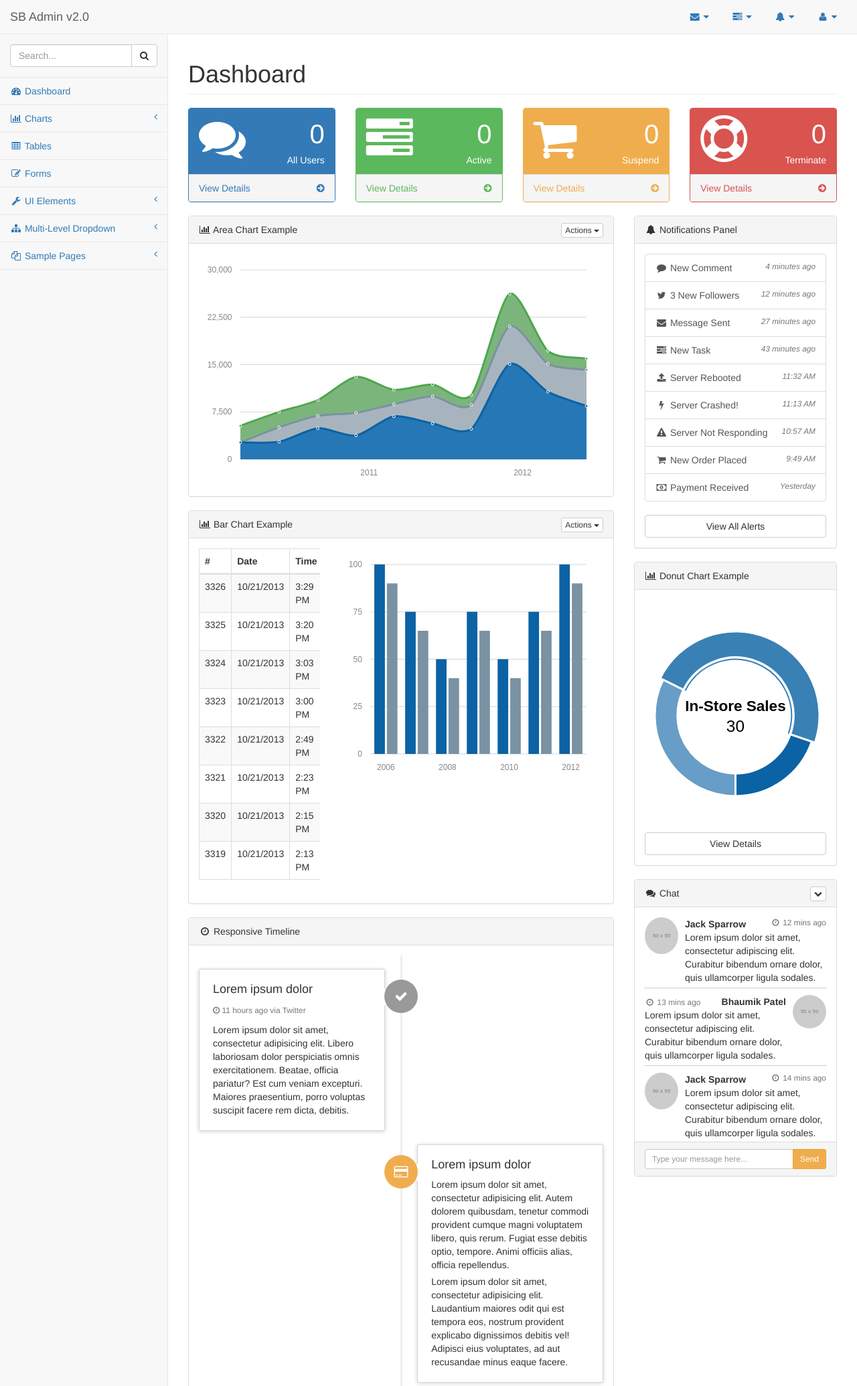
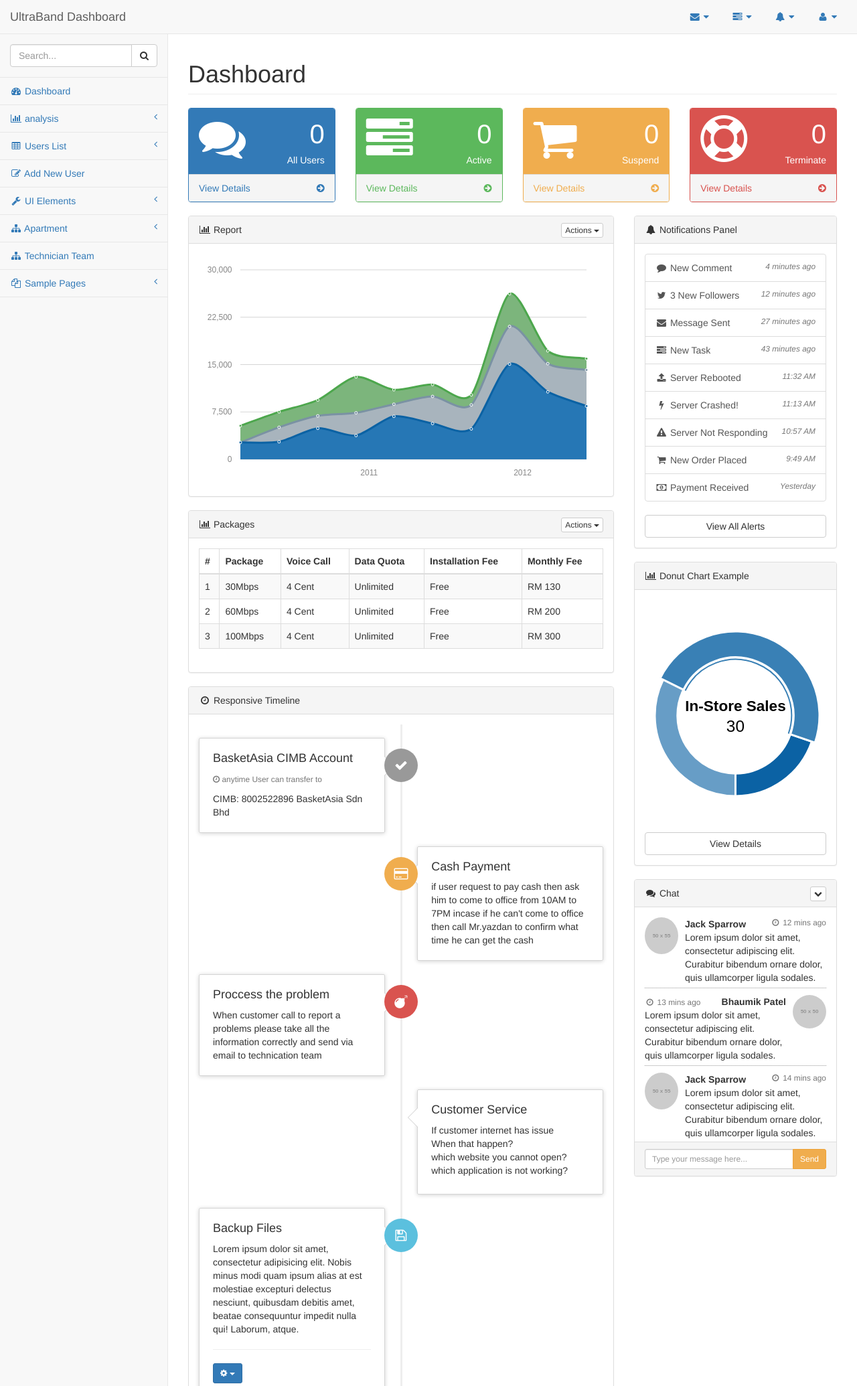
Before and after one commit to thesahebi/PHP-Dashboard, a PHP site: page /pages/index.php in a window 1280 px wide. Shown: the top 2070 px of the page at 67% size. Run offline with PHP 8.4, Linux system fonts and the light colour scheme; grey boxes labelled with a size stand in for pictures from a placeholder-image service; data that the repository does not hold is empty; some libraries are stand-ins or nearby versions.

Commit message:
changes to index

```diff
--- a/pages/conn.php
+++ b/pages/conn.php
@@ -1,14 +1,7 @@
 <?php
+$localhost = "localhost";
 $username = "root";
 $password = "abcd@1234";
-$hostname = "localhost";
-$db_name = "ultrabandsm";
-
-//connection to the database
-$mysqli = new mysqli($hostname, $username, $password, $db_name);
-/* check connection */
-if ($mysqli->connect_errno) {
-    printf("Connect failed: %s\n", $mysqli->connect_error);
-    exit();
-}
+$database = "ultrabandsm";
+$mysqli = mysqli_connect('localhost', 'root', 'abcd@1234','ultrabandsm') or die("Invalid connection");
 ?>
--- a/pages/index.php
+++ b/pages/index.php
@@ -1,23 +1,23 @@
 <?php
     require('conn.php');
 
-    $query = "select count(*) from test";
-    $result = mysqli_query($mysqli, $query) or die("invalid");
+    $query = "select count(*) from users";
+    $result = mysqli_query($mysqli, $query) or die("invalid 1");
     $row = mysqli_fetch_array($result);
     $total = $row[0];
 
-    $query0 = "select count(*) from test where status='Active'";
-    $result0 = mysqli_query($mysqli, $query0) or die("invalid");
+    $query0 = "select count(*) from users where status='Active'";
+    $result0 = mysqli_query($mysqli, $query0) or die("invalid 2");
     $row0 = mysqli_fetch_array($result0);
     $total0 = $row0[0];
 
-    $query1 = "select count(*) from test where status='Suspend'";
-    $result1 = mysqli_query($mysqli, $query1) or die("invalid");
+    $query1 = "select count(*) from users where status='Suspend'";
+    $result1 = mysqli_query($mysqli, $query1) or die("invalid 3");
     $row1 = mysqli_fetch_array($result1);
     $total1 = $row1[0];
 
-    $query2 = "select count(*) from test where status='Terminate'";
-    $result2 = mysqli_query($mysqli, $query2) or die("invalid");
+    $query2 = "select count(*) from users where status='Terminate'";
+    $result2 = mysqli_query($mysqli, $query2) or die("invalid 4");
     $row2 = mysqli_fetch_array($result2);
     $total2 = $row2[0];
 ?>
@@ -26,7 +26,6 @@
 <html lang="en">
 
 <head>
-
     <meta charset="utf-8">
     <meta http-equiv="X-UA-Compatible" content="IE=edge">
     <meta name="viewport" content="width=device-width, initial-scale=1">
@@ -72,7 +71,7 @@
                     <span class="icon-bar"></span>
                     <span class="icon-bar"></span>
                 </button>
-                <a class="navbar-brand" href="index.html">SB Admin v2.0</a>
+                <a class="navbar-brand" href="index.html">UltraBand Dashboard</a>
             </div>
             <!-- /.navbar-header -->
 
@@ -304,7 +303,7 @@
                             <a href="index.html"><i class="fa fa-dashboard fa-fw"></i> Dashboard</a>
                         </li>
                         <li>
-                            <a href="#"><i class="fa fa-bar-chart-o fa-fw"></i> Charts<span class="fa arrow"></span></a>
+                            <a href="#"><i class="fa fa-bar-chart-o fa-fw"></i> analysis<span class="fa arrow"></span></a>
                             <ul class="nav nav-second-level">
                                 <li>
                                     <a href="flot.html">Flot Charts</a>
@@ -316,10 +315,21 @@
                             <!-- /.nav-second-level -->
                         </li>
                         <li>
-                            <a href="tables.html"><i class="fa fa-table fa-fw"></i> Tables</a>
+                            <a href="tables.php"><i class="fa fa-table fa-fw"></i> Users List<span class="fa arrow"></span></a></a>
+                            <ul class="nav nav-third-level">
+                                <li>
+                                    <a href="tables.php">Active</a>
+                                </li>
+                                <li>
+                                    <a href="sudpended_users.php">Suspended</a>
+                                </li>
+                                <li>
+                                    <a href="terminated.php">Terminated</a>
+                                </li>
+                            </ul>
                         </li>
                         <li>
-                            <a href="forms.html"><i class="fa fa-edit fa-fw"></i> Forms</a>
+                            <a href="forms.html"><i class="fa fa-edit fa-fw"></i> Add New User</a>
                         </li>
                         <li>
                             <a href="#"><i class="fa fa-wrench fa-fw"></i> UI Elements<span class="fa arrow"></span></a>
@@ -346,15 +356,36 @@
                             <!-- /.nav-second-level -->
                         </li>
                         <li>
-                            <a href="#"><i class="fa fa-sitemap fa-fw"></i> Multi-Level Dropdown<span class="fa arrow"></span></a>
+                            <a href="#"><i class="fa fa-sitemap fa-fw"></i> Apartment<span class="fa arrow"></span></a>
                             <ul class="nav nav-second-level">
                                 <li>
-                                    <a href="#">Second Level Item</a>
+                                    <a href="permai_putera.php">Permai Putera</a>
                                 </li>
                                 <li>
-                                    <a href="#">Second Level Item</a>
+                                    <a href="permai_putri.php">Permai Puteri</a>
                                 </li>
                                 <li>
+                                    <a href="permai_seri.php">Permai Seri</a>
+                                </li>
+                                <li>
+                                    <a href="permai_court_1.php">Permai Court One</a>
+                                </li>
+                                <li>
+                                    <a href="permai_court_2">Permai Court Two</a>
+                                </li>
+                                <li>
+                                    <a href="kojaya.php">Kojaya Condominiom</a>
+                                </li>
+                                <li>
+                                    <a href="dsuria.php">D'Suria Residency</a>
+                                </li>
+                                <li>
+                                    <a href="mcity.php">Mcity Jalan Ampang</a>
+                                </li>
+                                <li>
+                                    <a href="gcb.php">GCB Court</a>
+                                </li>
+                                <!--<li>
                                     <a href="#">Third Level <span class="fa arrow"></span></a>
                                     <ul class="nav nav-third-level">
                                         <li>
@@ -376,6 +407,10 @@
                             <!-- /.nav-second-level -->
                         </li>
                         <li>
+                            <a href="technician.php"><i class="fa fa-sitemap fa-fw"></i> Technician Team</a>
+
+                        </li>
+                        <li>
                             <a href="#"><i class="fa fa-files-o fa-fw"></i> Sample Pages<span class="fa arrow"></span></a>
                             <ul class="nav nav-second-level">
                                 <li>
@@ -394,6 +429,7 @@
             <!-- /.navbar-static-side -->
         </nav>
 
+<!-- dashboard page -->
         <div id="page-wrapper">
             <div class="row">
                 <div class="col-lg-12">
@@ -497,7 +533,7 @@
                 <div class="col-lg-8">
                     <div class="panel panel-default">
                         <div class="panel-heading">
-                            <i class="fa fa-bar-chart-o fa-fw"></i> Area Chart Example
+                            <i class="fa fa-bar-chart-o fa-fw"></i> Report
                             <div class="pull-right">
                                 <div class="btn-group">
                                     <button type="button" class="btn btn-default btn-xs dropdown-toggle" data-toggle="dropdown">
@@ -527,7 +563,7 @@
                     <!-- /.panel -->
                     <div class="panel panel-default">
                         <div class="panel-heading">
-                            <i class="fa fa-bar-chart-o fa-fw"></i> Bar Chart Example
+                            <i class="fa fa-bar-chart-o fa-fw"></i> Packages
                             <div class="pull-right">
                                 <div class="btn-group">
                                     <button type="button" class="btn btn-default btn-xs dropdown-toggle" data-toggle="dropdown">
@@ -549,75 +585,55 @@
                             </div>
                         </div>
                         <!-- /.panel-heading -->
+
                         <div class="panel-body">
                             <div class="row">
-                                <div class="col-lg-4">
+                                <div class="col-lg-12">
                                     <div class="table-responsive">
                                         <table class="table table-bordered table-hover table-striped">
                                             <thead>
                                                 <tr>
                                                     <th>#</th>
-                                                    <th>Date</th>
-                                                    <th>Time</th>
-                                                    <th>Amount</th>
+                                                    <th>Package</th>
+                                                    <th>Voice Call</th>
+                                                    <th>Data Quota</th>
+                                                    <th>Installation Fee</th>
+                                                    <th>Monthly Fee</th>
                                                 </tr>
                                             </thead>
                                             <tbody>
                                                 <tr>
-                                                    <td>3326</td>
-                                                    <td>10/21/2013</td>
-                                                    <td>3:29 PM</td>
-                                                    <td>$321.33</td>
+                                                    <td>1</td>
+                                                    <td>30Mbps</td>
+                                                    <td>4 Cent</td>
+                                                    <td>Unlimited</td>
+                                                    <td>Free</td>
+                                                    <td>RM 130</td>
                                                 </tr>
                                                 <tr>
-                                                    <td>3325</td>
-                                                    <td>10/21/2013</td>
-                                                    <td>3:20 PM</td>
-                                                    <td>$234.34</td>
+                                                    <td>2</td>
+                                                    <td>60Mbps</td>
+                                                    <td>4 Cent</td>
+                                                    <td>Unlimited</td>
+                                                    <td>Free</td>
+                                                    <td>RM 200</td>
                                                 </tr>
                                                 <tr>
-                                                    <td>3324</td>
-                                                    <td>10/21/2013</td>
-                                                    <td>3:03 PM</td>
-                                                    <td>$724.17</td>
+                                                    <td>3</td>
+                                                    <td>100Mbps</td>
+                                                    <td>4 Cent</td>
+                                                    <td>Unlimited</td>
+                                                    <td>Free</td>
+                                                    <td>RM 300</td>
                                                 </tr>
-                                                <tr>
-                                                    <td>3323</td>
-                                                    <td>10/21/2013</td>
-                                                    <td>3:00 PM</td>
-                                                    <td>$23.71</td>
-                                                </tr>
-                                                <tr>
-                                                    <td>3322</td>
-                                                    <td>10/21/2013</td>
-                                                    <td>2:49 PM</td>
-                                                    <td>$8345.23</td>
-                                                </tr>
-                                                <tr>
-                                                    <td>3321</td>
-                                                    <td>10/21/2013</td>
-                                                    <td>2:23 PM</td>
-                                                    <td>$245.12</td>
-                                                </tr>
-                                                <tr>
-                                                    <td>3320</td>
-                                                    <td>10/21/2013</td>
-                                                    <td>2:15 PM</td>
-                                                    <td>$5663.54</td>
-                                                </tr>
-                                                <tr>
-                                                    <td>3319</td>
-                                                    <td>10/21/2013</td>
-                                                    <td>2:13 PM</td>
-                                                    <td>$943.45</td>
-                                                </tr>
+
                                             </tbody>
                                         </table>
                                     </div>
                                     <!-- /.table-responsive -->
                                 </div>
                                 <!-- /.col-lg-4 (nested) -->
-                                <div class="col-lg-8">
+                               <!--  <div class="col-lg-8">
                                     <div id="morris-bar-chart"></div>
                                 </div>
                                 <!-- /.col-lg-8 (nested) -->
@@ -627,7 +643,7 @@
                         <!-- /.panel-body -->
                     </div>
                     <!-- /.panel -->
-                    <div class="panel panel-default">
+                   <div class="panel panel-default">
                         <div class="panel-heading">
                             <i class="fa fa-clock-o fa-fw"></i> Responsive Timeline
                         </div>
@@ -639,12 +655,12 @@
                                     </div>
                                     <div class="timeline-panel">
                                         <div class="timeline-heading">
-                                            <h4 class="timeline-title">Lorem ipsum dolor</h4>
-                                            <p><small class="text-muted"><i class="fa fa-clock-o"></i> 11 hours ago via Twitter</small>
+                                            <h4 class="timeline-title">BasketAsia CIMB Account</h4>
+                                            <p><small class="text-muted"><i class="fa fa-clock-o"></i> anytime User can transfer to</small>
                                             </p>
                                         </div>
                                         <div class="timeline-body">
-                                            <p>Lorem ipsum dolor sit amet, consectetur adipisicing elit. Libero laboriosam dolor perspiciatis omnis exercitationem. Beatae, officia pariatur? Est cum veniam excepturi. Maiores praesentium, porro voluptas suscipit facere rem dicta, debitis.</p>
+                                            <p>CIMB: 8002522896  BasketAsia Sdn Bhd</p>
                                         </div>
                                     </div>
                                 </li>
@@ -653,11 +669,10 @@
                                     </div>
                                     <div class="timeline-panel">
                                         <div class="timeline-heading">
-                                            <h4 class="timeline-title">Lorem ipsum dolor</h4>
+                                            <h4 class="timeline-title">Cash Payment</h4>
                                         </div>
                                         <div class="timeline-body">
-                                            <p>Lorem ipsum dolor sit amet, consectetur adipisicing elit. Autem dolorem quibusdam, tenetur commodi provident cumque magni voluptatem libero, quis rerum. Fugiat esse debitis optio, tempore. Animi officiis alias, officia repellendus.</p>
-                                            <p>Lorem ipsum dolor sit amet, consectetur adipisicing elit. Laudantium maiores odit qui est tempora eos, nostrum provident explicabo dignissimos debitis vel! Adipisci eius voluptates, ad aut recusandae minus eaque facere.</p>
+                                            <p>if user request to pay cash then ask him to come to office from 10AM to 7PM incase if he can't come to office then call Mr.yazdan to confirm what time he can get the cash</p>
                                         </div>
                                     </div>
                                 </li>
@@ -666,20 +681,27 @@
                                     </div>
                                     <div class="timeline-panel">
                                         <div class="timeline-heading">
-                                            <h4 class="timeline-title">Lorem ipsum dolor</h4>
+                                            <h4 class="timeline-title">Proccess the problem</h4>
                                         </div>
                                         <div class="timeline-body">
-                                            <p>Lorem ipsum dolor sit amet, consectetur adipisicing elit. Repellendus numquam facilis enim eaque, tenetur nam id qui vel velit similique nihil iure molestias aliquam, voluptatem totam quaerat, magni commodi quisquam.</p>
+                                            <p>When customer call to report a problems please take all the information correctly and send via email to technication team</p>
                                         </div>
                                     </div>
                                 </li>
                                 <li class="timeline-inverted">
                                     <div class="timeline-panel">
                                         <div class="timeline-heading">
-                                            <h4 class="timeline-title">Lorem ipsum dolor</h4>
+                                            <h4 class="timeline-title">Customer Service</h4>
                                         </div>
                                         <div class="timeline-body">
-                                            <p>Lorem ipsum dolor sit amet, consectetur adipisicing elit. Voluptates est quaerat asperiores sapiente, eligendi, nihil. Itaque quos, alias sapiente rerum quas odit! Aperiam officiis quidem delectus libero, omnis ut debitis!</p>
+                                            <p>If customer internet has issue <br/>
+                                            When that happen?<br/>
+                                            which website you cannot open?<br/>
+                                            which application is not working?<br/>
+                                            </p>
+
+
+                                            </p>
                                         </div>
                                     </div>
                                 </li>
@@ -688,7 +710,7 @@
                                     </div>
                                     <div class="timeline-panel">
                                         <div class="timeline-heading">
-                                            <h4 class="timeline-title">Lorem ipsum dolor</h4>
+                                            <h4 class="timeline-title">Backup Files</h4>
                                         </div>
                                         <div class="timeline-body">
                                             <p>Lorem ipsum dolor sit amet, consectetur adipisicing elit. Nobis minus modi quam ipsum alias at est molestiae excepturi delectus nesciunt, quibusdam debitis amet, beatae consequuntur impedit nulla qui! Laborum, atque.</p>
@@ -715,7 +737,7 @@
                                 <li>
                                     <div class="timeline-panel">
                                         <div class="timeline-heading">
-                                            <h4 class="timeline-title">Lorem ipsum dolor</h4>
+                                            <h4 class="timeline-title">Payment Process</h4>
                                         </div>
                                         <div class="timeline-body">
                                             <p>Lorem ipsum dolor sit amet, consectetur adipisicing elit. Sequi fuga odio quibusdam. Iure expedita, incidunt unde quis nam! Quod, quisquam. Officia quam qui adipisci quas consequuntur nostrum sequi. Consequuntur, commodi.</p>
@@ -727,7 +749,7 @@
                                     </div>
                                     <div class="timeline-panel">
                                         <div class="timeline-heading">
-                                            <h4 class="timeline-title">Lorem ipsum dolor</h4>
+                                            <h4 class="timeline-title">New Customer</h4>
                                         </div>
                                         <div class="timeline-body">
                                             <p>Lorem ipsum dolor sit amet, consectetur adipisicing elit. Deserunt obcaecati, quaerat tempore officia voluptas debitis consectetur culpa amet, accusamus dolorum fugiat, animi dicta aperiam, enim incidunt quisquam maxime neque eaque.</p>
```
Also changed, not shown: index.html (+5 -3 lines), pages/tables.php (+13 -16 lines).
